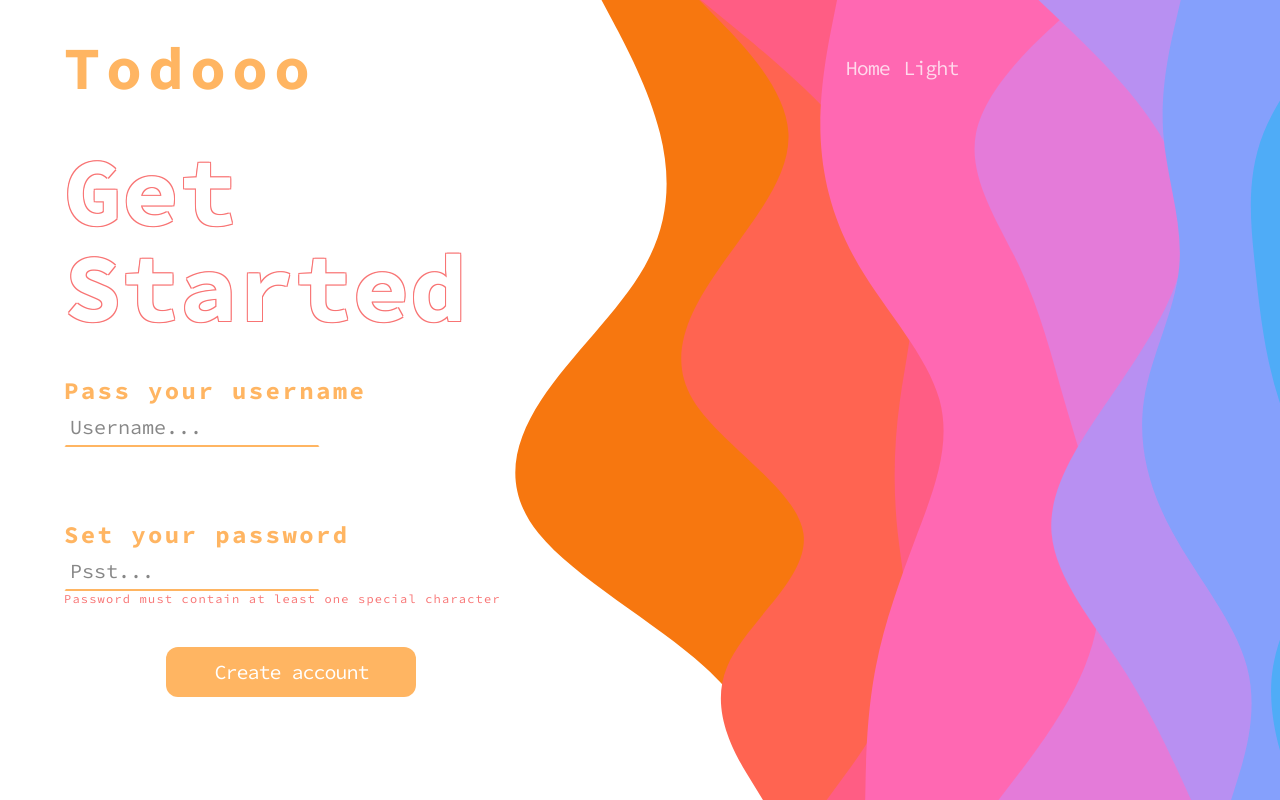
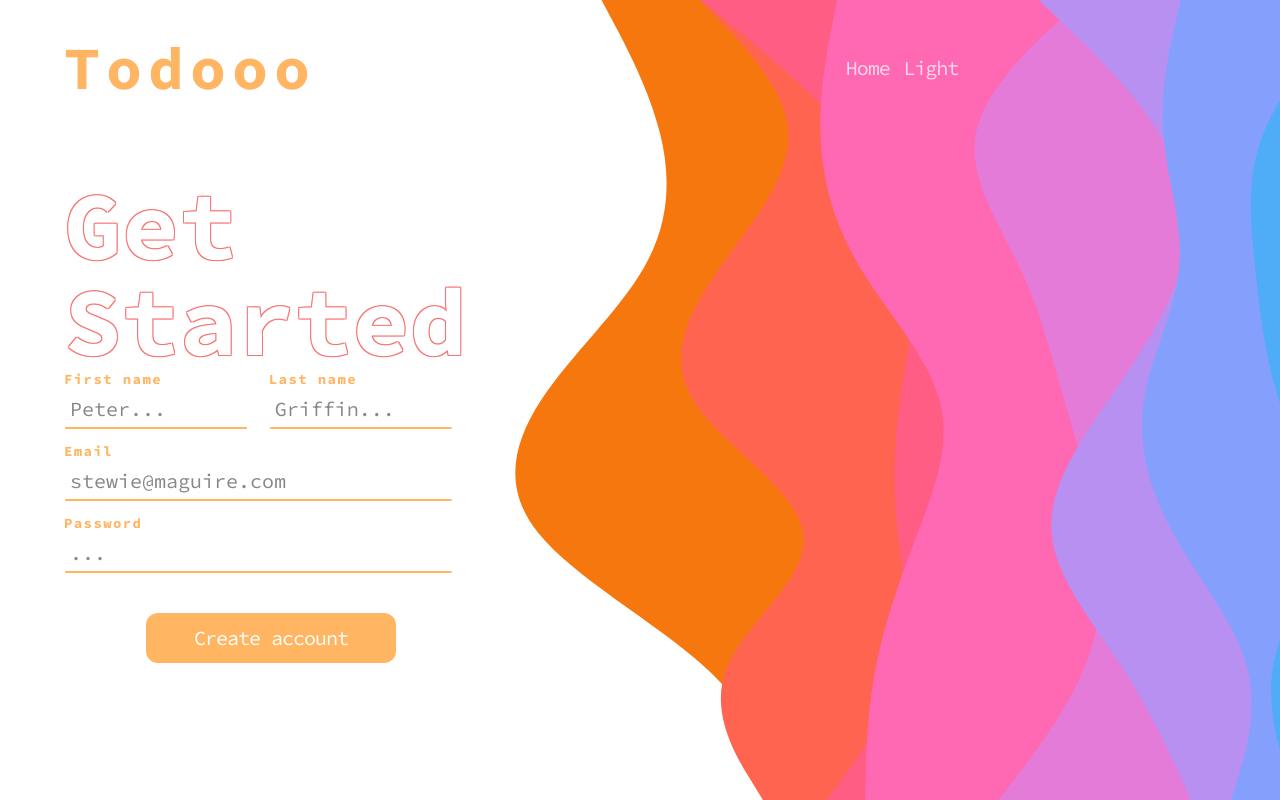
Before and after one commit to pietras333/productivity-app, a React (Create React App) app in the folder frontend/: page /get-started in a window 1280 px wide. Built offline with nearby package versions, Linux system fonts and the light colour scheme.

Commit message:
Restyled sign in and register form and send basic request from there

```diff
--- a/frontend/src/pages/RegisterForm.js
+++ b/frontend/src/pages/RegisterForm.js
@@ -5,30 +5,13 @@ import Hamburger from "../assets/illustrations/hamburger.png";
 import DarkModeHandler from "../components/DarkModeHandler";
 
 const RegisterForm = () => {
-  const [username, setUsername] = useState("");
+  const [firstName, setFirstName] = useState("");
+  const [lastName, setLastName] = useState("");
+  const [email, setEmail] = useState("");
   const [password, setPassword] = useState("");
-  const [usernameCorectness, setUsernameCorectness] = useState(true);
-  const [passwordCorectness, setPasswordCorectness] = useState(true);
   const [navbarShowState, setNavbarShowState] = useState(false);
   const [currentMode, setCurrentMode] = useState("");
-
-  const usernameInfo = [
-    "Username can't contain special characters",
-    "Username already taken",
-  ];
-
-  const handlePasswordChange = (event) => {
-    setPassword(event.target.value);
-  };
-
-  const handleUsernameChange = (event) => {
-    setUsername(event.target.value);
-  };
-
-  const corectnessCheck = (str) => {
-    const special = /[`!@#$%^&*()_+\-=\[\]{};':"\\|,.<>\/?~]/;
-    return special.test(str);
-  };
+  const [serverData, setServerData] = useState({});
 
   const handleResponsiveNavbar = () => {
     setNavbarShowState((prev) => !prev);
@@ -40,15 +23,31 @@ const RegisterForm = () => {
     setCurrentMode(handler.getMode());
   };
 
-  useEffect(() => {
-    setUsernameCorectness(!corectnessCheck(username));
-    setPasswordCorectness(corectnessCheck(password));
-  });
-
   useLayoutEffect(() => {
     const handler = DarkModeHandler;
     setCurrentMode(handler.getMode());
   });
+
+  const handleRegister = async (event) => {
+    event.preventDefault();
+    await fetch("../api/users/", {
+      method: "POST",
+      headers: {
+        "Content-Type": "application/json",
+      },
+      body: JSON.stringify({
+        first_name: firstName,
+        last_name: lastName,
+        email: email,
+        password: password,
+        method: "register",
+      }),
+    })
+      .then((res) => res.json())
+      .then((data) => {
+        setServerData({ data });
+      });
+  };
 
   return (
     <div
@@ -81,10 +80,7 @@ const RegisterForm = () => {
                 </li>
               </section>
               <section className="flex h-[90%] justify-around items-center flex-col ">
-                <section
-                  className="flex justify-center items-center flex-col w-full
-                  "
-                >
+                <section className="flex justify-center items-center flex-col w-full ">
                   <li id="home">
                     <Link to="../">
                       <h2 className="max-lg:mt-2 max-lg:animate-slideleft max-lg:text-xl max-lg:inline inline tracking-tighter text-[rgba(255,255,255,.75)] hover:text-white hover:tracking-widest hover:cursor-pointer transition-all">
@@ -169,52 +165,65 @@ const RegisterForm = () => {
                 Get Started
               </h1>
             )}
-            <form className="w-[80%] max-sm:flex max-sm:flex-col max-sm:justify-center max-sm:items-center">
-              <div className="mt-10 max-sm:flex max-sm:flex-col max-sm:justify-center max-sm:items-center">
-                <h2 className="text-[#FFB562] dark:text-[#a76bcf] font-bold tracking-widest text-2xl max-sm:text-xl">
-                  Pass your username
+            <form
+              onSubmit={handleRegister}
+              className="w-[80%] max-sm:flex max-sm:flex-col max-sm:justify-center max-sm:items-center"
+            >
+              <section className="w-[80%] max-sm:w-full max-sm:flex max-sm:justify-center max-sm:flex-col max-sm:items-center">
+                <div className="flex w-full justify-between ">
+                  <div className="w-full">
+                    <h2 className="text-[#FFB562] text-sm dark:text-[#A76BCF] font-bold tracking-widest">
+                      First name
                     </h2>
                     <input
-                  className="focus:border-[#FFB562] dark:focus:border-[#7b34c2b6] dark:border-b-[#7b34c2b6] dark:text-white bg-transparent text-xl p-1 placeholder:text-[rgba(135,135,135,1)] focus:placeholder:text-transparent rounded-sm focus:rounded-lg border-2 text-[rgba(30,30,30,1)] outline-none border-transparent border-b-2 border-b-[#FFB562] w-[50%] max-sm:w-[80%] transition-all focus:w-[65%] max-sm:focus:w-[90%]"
+                      className="focus:border-[#FFB562] dark:focus:border-[#7b34c2b6] dark:border-b-[#7b34c2b6] dark:text-white bg-transparent text-xl p-1 placeholder:text-[rgba(135,135,135,1)] focus:placeholder:text-transparent rounded-sm focus:rounded-lg border-2 text-[rgba(30,30,30,1)] outline-none border-transparent border-b-2 border-b-[#FFB562] w-[90%] max-sm:w-[95%] transition-all focus:w-[95%] max-sm:focus:w-[90%]"
                       type="text"
-                  placeholder="Username..."
-                  onChange={(e) => handleUsernameChange(e)}
-                  value={username}
+                      placeholder="Peter..."
+                      onChange={(e) => setFirstName(e.target.value)}
+                      value={firstName}
                     />
-                {usernameCorectness ? (
-                  <h3 className="text-transparent text-xs tracking-widest max-sm:text-center">
-                    {usernameInfo}
-                  </h3>
-                ) : (
-                  <h3 className="text-[#F87474] text-xs tracking-widest animate-slideleft max-sm:text-center">
-                    {usernameInfo}
-                  </h3>
-                )}
                   </div>
-              <div className="mt-10 max-sm:flex max-sm:flex-col max-sm:justify-center max-sm:items-center">
-                <h2 className="text-[#FFB562] dark:text-[#a76bcf] font-bold tracking-widest text-2xl max-sm:text-xl">
-                  Set your password
+                  <div className="w-full">
+                    <h2 className="text-[#FFB562] text-sm dark:text-[#A76BCF] font-bold tracking-widest">
+                      Last name
                     </h2>
                     <input
-                  className="focus:border-[#FFB562] dark:focus:border-[#7b34c2b6] dark:border-b-[#7b34c2b6] dark:text-white bg-transparent text-xl p-1 placeholder:text-[rgba(135,135,135,1)] focus:placeholder:text-transparent rounded-sm focus:rounded-lg border-2 text-[rgba(30,30,30,1)] outline-none border-transparent border-b-2 border-b-[#FFB562] w-[50%] max-sm:w-[80%] transition-all focus:w-[65%] max-sm:focus:w-[90%]"
+                      className="focus:border-[#FFB562] dark:focus:border-[#7b34c2b6] dark:border-b-[#7b34c2b6] dark:text-white bg-transparent text-xl p-1 placeholder:text-[rgba(135,135,135,1)] focus:placeholder:text-transparent rounded-sm focus:rounded-lg border-2 text-[rgba(30,30,30,1)] outline-none border-transparent border-b-2 border-b-[#FFB562] w-[90%] max-sm:w-[95%] transition-all focus:w-[95%] max-sm:focus:w-[90%]"
+                      type="text"
+                      placeholder="Griffin..."
+                      onChange={(e) => setLastName(e.target.value)}
+                      value={lastName}
+                    />
+                  </div>
+                </div>
+                <div className="mt-3 w-full">
+                  <h2 className="text-[#FFB562] text-sm dark:text-[#A76BCF] font-bold tracking-widest">
+                    Email
+                  </h2>
+                  <input
+                    className="focus:border-[#FFB562] dark:focus:border-[#7b34c2b6] dark:border-b-[#7b34c2b6] dark:text-white bg-transparent text-xl p-1 placeholder:text-[rgba(135,135,135,1)] focus:placeholder:text-transparent rounded-sm focus:rounded-lg border-2 text-[rgba(30,30,30,1)] outline-none border-transparent border-b-2 border-b-[#FFB562] w-[95%] max-sm:w-[95%] transition-all focus:w-[97%] max-sm:focus:w-[90%]"
+                    type="text"
+                    placeholder="stewie@maguire.com"
+                    onChange={(e) => setEmail(e.target.value)}
+                    value={email}
+                  />
+                </div>
+                <div className="mt-3 w-full">
+                  <h2 className="text-[#FFB562] text-sm dark:text-[#A76BCF] font-bold tracking-widest">
+                    Password
+                  </h2>
+                  <input
+                    className="focus:border-[#FFB562] dark:focus:border-[#7b34c2b6] dark:border-b-[#7b34c2b6] dark:text-white bg-transparent text-xl p-1 placeholder:text-[rgba(135,135,135,1)] focus:placeholder:text-transparent rounded-sm focus:rounded-lg border-2 text-[rgba(30,30,30,1)] outline-none border-transparent border-b-2 border-b-[#FFB562] w-[95%] max-sm:w-[95%] transition-all focus:w-[97%] max-sm:focus:w-[90%]"
                     type="password"
-                  placeholder="Psst..."
-                  onChange={(e) => handlePasswordChange(e)}
+                    placeholder="..."
+                    onChange={(e) => setPassword(e.target.value)}
                     value={password}
                   />
-                {passwordCorectness ? (
-                  <h3 className="text-transparent text-xs tracking-widest max-sm:text-center">
-                    Password must contain special characters
-                  </h3>
-                ) : (
-                  <h3 className="text-[#F87474] text-xs tracking-widest animate-slideleft max-sm:text-center">
-                    Password must contain at least one special character
-                  </h3>
-                )}
                 </div>
-              <button className="dark:bg-[#a76bcf] dark:hover:border-[#a76bcf] dark:hover:bg-transparent dark:hover:text-[#a76bcf] ml-[20%] max-sm:ml-0 mt-10 animate-fadein max-sm:text-lg max-sm:w-[50%] max-sm:h-[50px] tracking-tighter 2xl:text-xl xl:text-xl lg:text-lg md:text-lg sm:text-lg text-white bg-[#FFB562] hover:text-[#FFB562] hover:tracking-widest max-lg:hover:tracking-wide  hover:cursor-pointer transition-all w-[250px] h-[50px] rounded-xl hover:bg-transparent border-[3px] border-transparent hover:border-[#FFB562]">
+                <button className="dark:bg-[#a76bcf] dark:hover:border-[#a76bcf] dark:hover:bg-transparent dark:hover:text-[#a76bcf] ml-[20%] max-sm:ml-0 mt-10 animate-fadein max-sm:text-lg max-sm:w-[60%] max-sm:h-[50px] tracking-tighter 2xl:text-xl xl:text-xl lg:text-lg md:text-lg sm:text-lg text-white bg-[#FFB562] hover:text-[#FFB562] hover:tracking-widest max-lg:hover:tracking-wide  hover:cursor-pointer transition-all w-[250px] h-[50px] rounded-xl hover:bg-transparent border-[3px] border-transparent hover:border-[#FFB562]">
                   Create account
                 </button>
+              </section>
             </form>
           </section>
         </section>
--- a/frontend/src/pages/SignInPage.js
+++ b/frontend/src/pages/SignInPage.js
@@ -5,30 +5,11 @@ import Hamburger from "../assets/illustrations/hamburger.png";
 import DarkModeHandler from "../components/DarkModeHandler";
 
 const SignInPage = () => {
-  const [username, setUsername] = useState("");
+  const [email, setEmail] = useState("");
   const [password, setPassword] = useState("");
-  const [usernameCorectness, setUsernameCorectness] = useState(true);
-  const [passwordCorectness, setPasswordCorectness] = useState(true);
   const [navbarShowState, setNavbarShowState] = useState(false);
   const [currentMode, setCurrentMode] = useState("");
-
-  const usernameInfo = [
-    "Username can't contain special characters",
-    "Username already taken",
-  ];
-
-  const handlePasswordChange = (event) => {
-    setPassword(event.target.value);
-  };
-
-  const handleUsernameChange = (event) => {
-    setUsername(event.target.value);
-  };
-
-  const corectnessCheck = (str) => {
-    const special = /[`!@#$%^&*()_+\-=\[\]{};':"\\|,.<>\/?~]/;
-    return special.test(str);
-  };
+  const [serverData, setServerData] = useState({});
 
   const handleResponsiveNavbar = () => {
     setNavbarShowState((prev) => !prev);
@@ -40,15 +21,29 @@ const SignInPage = () => {
     setCurrentMode(handler.getMode());
   };
 
-  useEffect(() => {
-    setUsernameCorectness(!corectnessCheck(username));
-    setPasswordCorectness(corectnessCheck(password));
-  });
-
   useLayoutEffect(() => {
     const handler = DarkModeHandler;
     setCurrentMode(handler.getMode());
   });
+
+  const handleLogin = async (event) => {
+    event.preventDefault();
+    await fetch("../api/users/", {
+      method: "POST",
+      headers: {
+        "Content-Type": "application/json",
+      },
+      body: JSON.stringify({
+        email: email,
+        password: password,
+        method: "sign-in",
+      }),
+    })
+      .then((res) => res.json())
+      .then((data) => {
+        setServerData({ data });
+      });
+  };
 
   return (
     <div
@@ -169,48 +164,37 @@ const SignInPage = () => {
                 Welcome back
               </h1>
             )}
-            <form className="w-[80%] max-sm:flex max-sm:flex-col max-sm:justify-center max-sm:items-center">
+            <form
+              onSubmit={handleLogin}
+              className="w-[80%] max-sm:flex max-sm:flex-col max-sm:justify-center max-sm:items-center"
+            >
               <div className="mt-10 max-sm:flex max-sm:flex-col max-sm:justify-center max-sm:items-center">
-                <h2 className="text-[#FCAF3C] dark:text-[#9CAF3D] font-bold tracking-widest text-2xl max-sm:text-xl">
-                  Pass your username
+                <div className="w-full">
+                  <h2 className="text-[#FFB562] text-sm dark:text-[#9CAF3D] font-bold tracking-widest">
+                    Email
                   </h2>
                   <input
                     className="focus:border-[#449F62] dark:focus:border-[#9CAF3D] dark:border-b-[#9CAF3D] dark:text-white bg-transparent text-xl p-1 placeholder:text-[rgba(135,135,135,1)] focus:placeholder:text-transparent rounded-sm focus:rounded-lg border-2 text-[rgba(30,30,30,1)] outline-none border-transparent border-b-2 border-b-[#449F62] w-[50%] max-sm:w-[80%] transition-all focus:w-[65%] max-sm:focus:w-[90%]"
                     type="text"
-                  placeholder="Username..."
-                  onChange={(e) => handleUsernameChange(e)}
-                  value={username}
+                    placeholder="stewie@example.com"
+                    onChange={(e) => setEmail(e.target.value)}
+                    value={email}
                   />
-                {usernameCorectness ? (
-                  <h3 className="text-transparent text-xs tracking-widest max-sm:text-center">
-                    {usernameInfo}
-                  </h3>
-                ) : (
-                  <h3 className="text-[#F87474] text-xs tracking-widest animate-slideleft max-sm:text-center">
-                    {usernameInfo}
-                  </h3>
-                )}
+                </div>
               </div>
               <div className="mt-10 max-sm:flex max-sm:flex-col max-sm:justify-center max-sm:items-center">
-                <h2 className="text-[#FCAF3C] dark:text-[#9CAF3D] font-bold tracking-widest text-2xl max-sm:text-xl">
-                  Pass your password
+                <div className="w-full">
+                  <h2 className="text-[#FFB562] text-sm dark:text-[#9CAF3D] font-bold tracking-widest">
+                    Password
                   </h2>
                   <input
                     className="focus:border-[#449F62] dark:focus:border-[#9CAF3D] dark:border-b-[#9CAF3D] dark:text-white bg-transparent text-xl p-1 placeholder:text-[rgba(135,135,135,1)] focus:placeholder:text-transparent rounded-sm focus:rounded-lg border-2 text-[rgba(30,30,30,1)] outline-none border-transparent border-b-2 border-b-[#449F62] w-[50%] max-sm:w-[80%] transition-all focus:w-[65%] max-sm:focus:w-[90%]"
                     type="password"
-                  placeholder="Psst..."
-                  onChange={(e) => handlePasswordChange(e)}
+                    placeholder="..."
+                    onChange={(e) => setPassword(e.target.value)}
                     value={password}
                   />
-                {passwordCorectness ? (
-                  <h3 className="text-transparent text-xs tracking-widest max-sm:text-center">
-                    Password must contain special characters
-                  </h3>
-                ) : (
-                  <h3 className="text-[#F87474] text-xs tracking-widest animate-slideleft max-sm:text-center">
-                    Password must contain at least one special character
-                  </h3>
-                )}
+                </div>
               </div>
               <button className="dark:bg-[#9CAF3D] dark:hover:border-[#9CAF3D] dark:hover:bg-transparent dark:hover:text-[#9CAF3D] ml-[20%] max-sm:ml-0 mt-10 animate-fadein max-sm:text-lg max-sm:w-[50%] max-sm:h-[50px] tracking-tighter 2xl:text-xl xl:text-xl lg:text-lg md:text-lg sm:text-lg text-white bg-[#449F62] hover:text-[#449F62] hover:tracking-widest max-lg:hover:tracking-wide  hover:cursor-pointer transition-all w-[250px] h-[50px] rounded-xl hover:bg-transparent border-[3px] border-transparent hover:border-[#449F62]">
                 Sign In
--- a/frontend/src/pages/TEST.js
+++ b/frontend/src/pages/TEST.js
@@ -46,6 +46,7 @@ const TEST = () => {
         setLoginRes({ data });
       });
   };
+
   const handleRegister = async () => {
     await fetch("../api/users/", {
       method: "POST",
```
Lines whose indentation alone changed are shown as unchanged.
